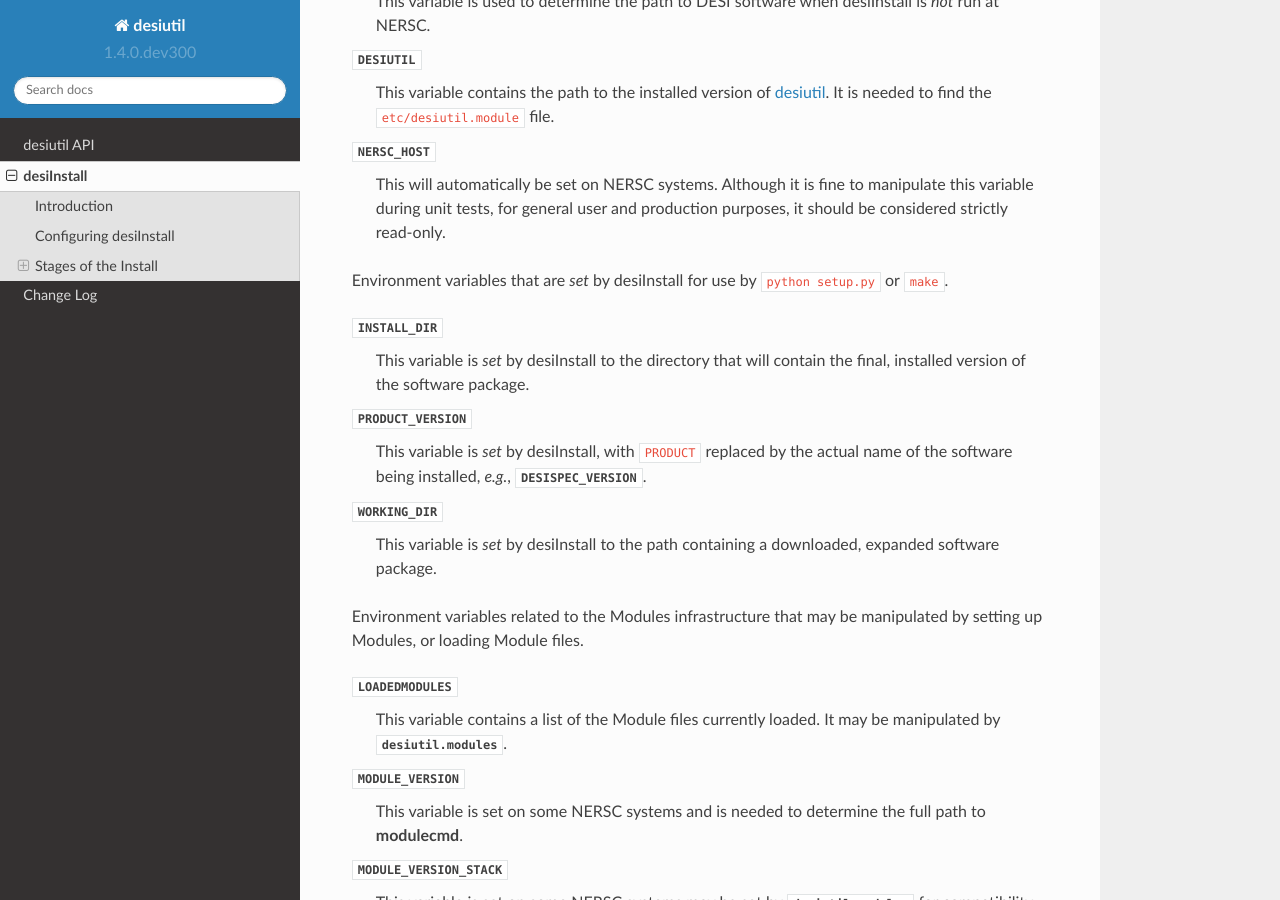
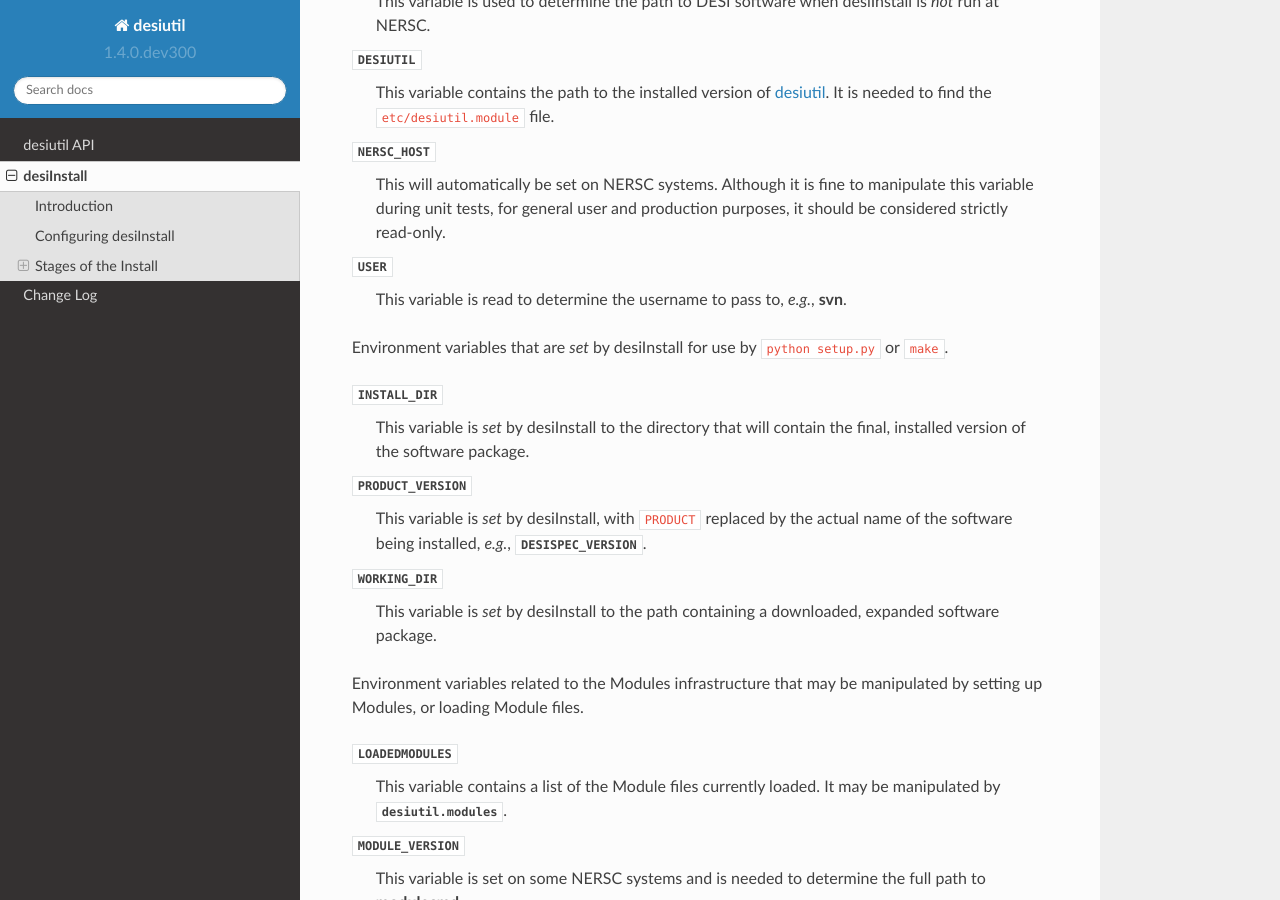
Before and after one commit to desihub/desiutil, a Sphinx documentation site: the page built from doc/desiInstall.rst, in a window 1280 px wide and 900 px high, scrolled down 1107 px. Built offline with Sphinx 7.4.7 and the Read the Docs theme 2.0.0, drawn with Linux system fonts in a browser that asks for light colours.

Commit message:
add USER variable

```diff
--- a/doc/desiInstall.rst
+++ b/doc/desiInstall.rst
@@ -61,6 +61,9 @@ Environment variables that strongly affect the behavior of desiInstall.
     This will automatically be set on NERSC systems.  Although it is fine
     to manipulate this variable during unit tests, for general user and
     production purposes, it should be considered strictly read-only.
+:envvar:`USER`
+    This variable is read to determine the username to pass to, *e.g.*,
+    :command:`svn`.
 
 Environment variables that are *set* by desiInstall for use by
 ``python setup.py`` or ``make``.
```
